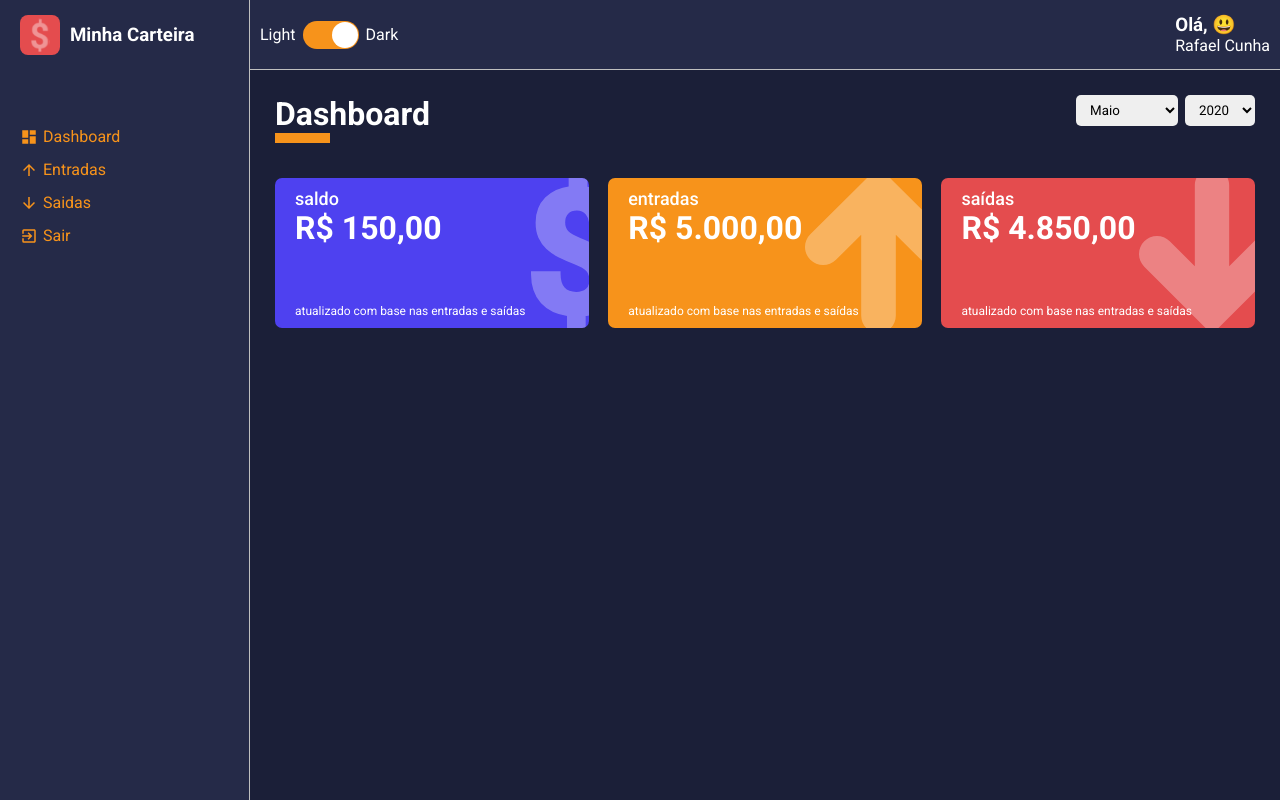
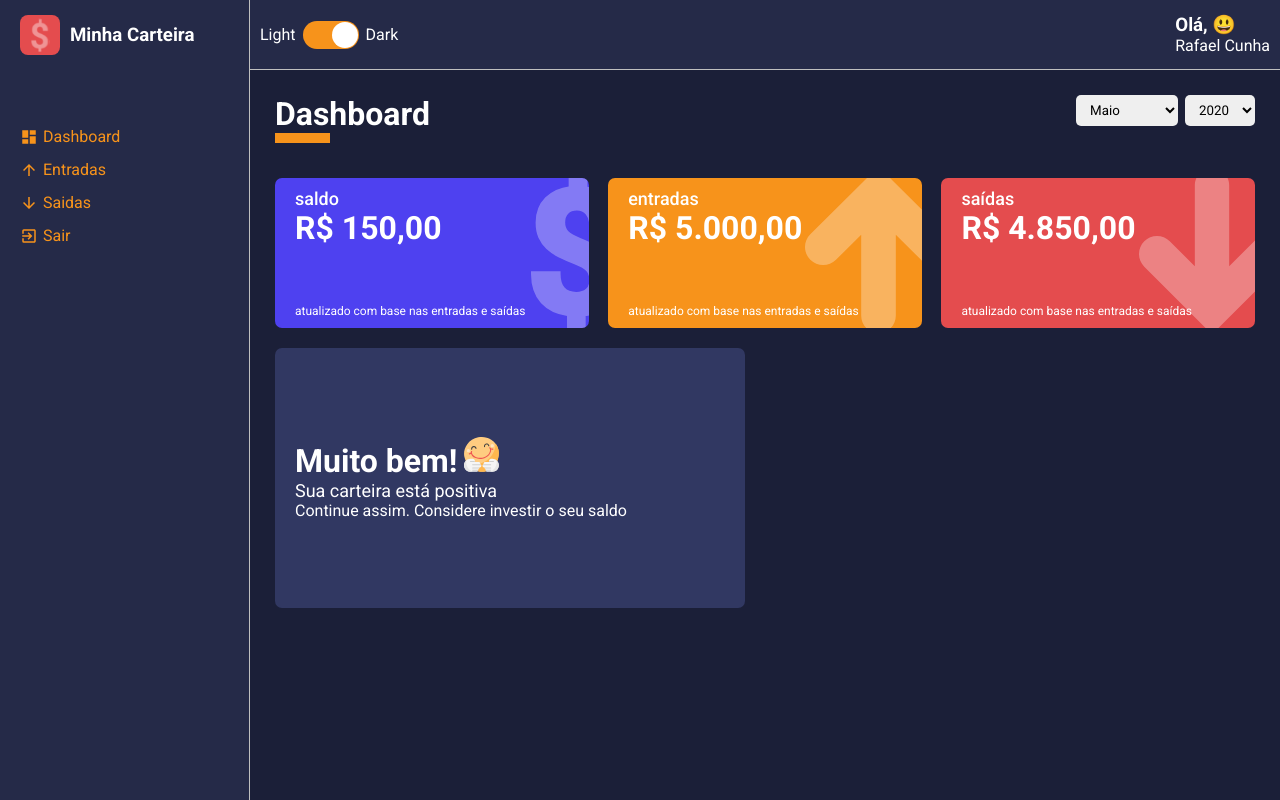
Before and after one commit to rafael-pbc/minha-carteira, a React (Create React App) app: page /dashboard in a window 1280 px wide. Built offline with nearby package versions, Linux system fonts and the light colour scheme.

Commit message:
Aula 32 - Criando o cartão status da carteira

```diff
--- /dev/null
+++ b/src/components/MessageBox/index.tsx
@@ -0,0 +1,34 @@
+import React from "react";
+
+import { Container } from './styles'
+
+interface IMessageBoxProps{
+    title: string;
+    description: string;
+    footerText: string;
+    icon: string;
+}
+
+const MessageBox: React.FC<IMessageBoxProps> = ({
+    title,
+    description,
+    footerText,
+    icon,
+}) => {
+   return (
+      <Container>
+         <header>
+            <h1>
+                {title}
+                <img src={icon} alt={title}/>
+            </h1>
+            <p>{description}</p>
+            <footer>
+                <span>{footerText}</span>
+            </footer>
+         </header>
+      </Container>
+   );
+}
+
+export default MessageBox;
--- /dev/null
+++ b/src/components/MessageBox/styles.ts
@@ -0,0 +1,27 @@
+import styled from "styled-components";
+
+export const Container = styled.div`
+    width: 48%;
+    height: 260px;
+
+    background-color: ${props => props.theme.colors.tertiary};
+    color: ${props => props.theme.colors.white};
+
+    border-radius: 7px;
+
+    margin: 10px 0;
+    padding: 30px 20px;
+
+    display: flex;
+    flex-direction: column;
+    justify-content: space-around;
+
+    > header img {
+        width: 35px;
+        margin-left: 7px;
+    }
+
+    > header p {
+        font-size: 18px;
+    }
+`;
--- a/src/pages/Dashboard/index.tsx
+++ b/src/pages/Dashboard/index.tsx
@@ -3,10 +3,14 @@
 import ContentHeader from "../../components/ContentHeader";
 import SelectInput from "../../components/SelectInput";
 import WalletBox from "../../components/WalletBox";
+import MessageBox from "../../components/MessageBox";
 
 import expenses from "../../repositories/expenses";
 import gains from "../../repositories/gains";
 import listOfMonths from '../../utils/months'
+
+import happyImg from '../../assets/happy.svg'
+import sadImg from '../../assets/sad.svg'
 
 import { Container, Content } from "./styles";
 
@@ -107,6 +111,13 @@
                     footerLabel="atualizado com base nas entradas e saídas"
                     icon="arrowDown"
                 />
+
+                <MessageBox
+                    title="Muito bem!"
+                    description="Sua carteira está positiva"
+                    footerText="Continue assim. Considere investir o seu saldo"
+                    icon={happyImg}
+                />
             </Content>
         </Container>
     )
--- a/src/pages/Dashboard/styles.ts
+++ b/src/pages/Dashboard/styles.ts
@@ -4,6 +4,6 @@
 
 export const Content = styled.div`
     display: flex;
-
     justify-content: space-between;
+    flex-wrap: wrap;
 `
```
